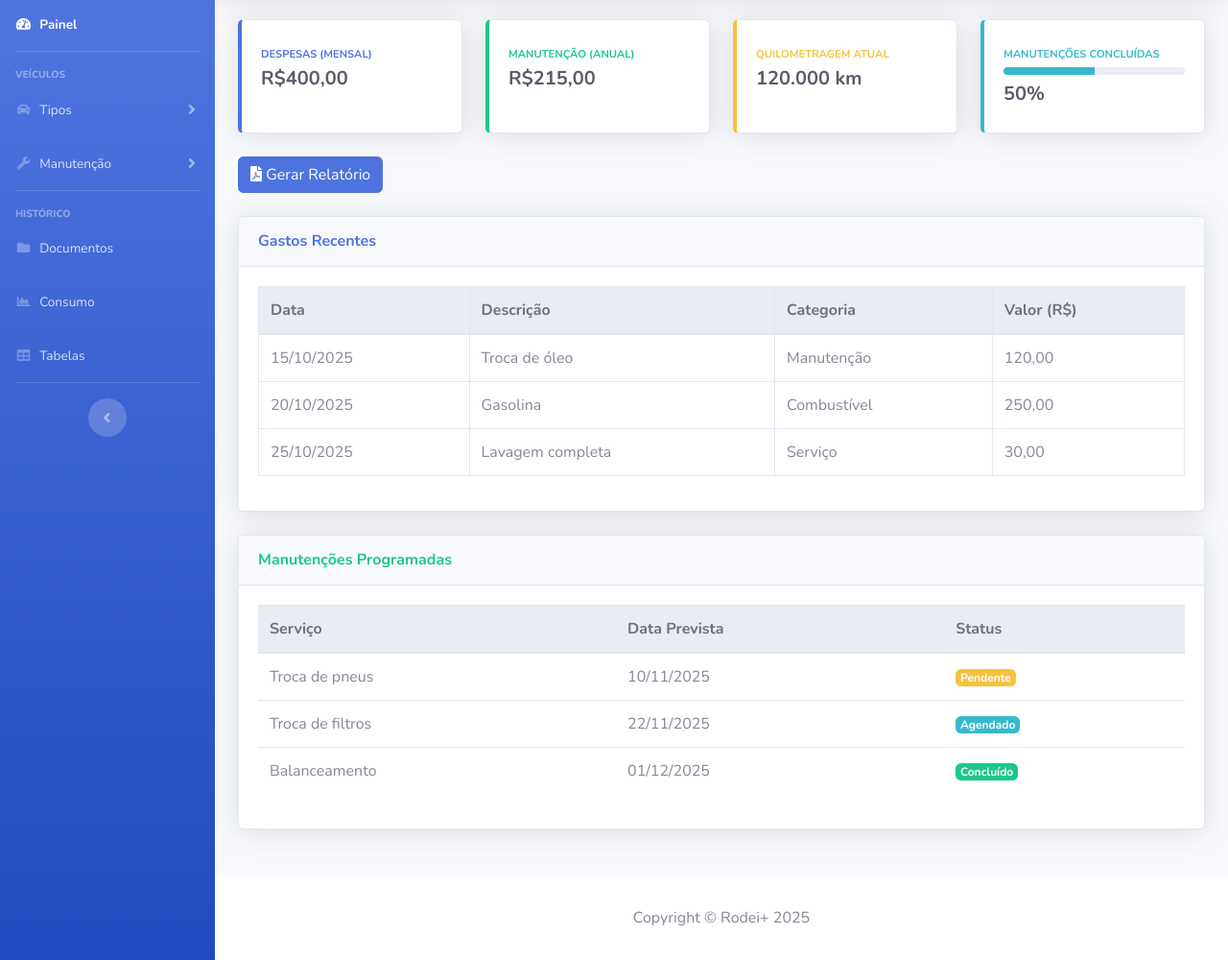
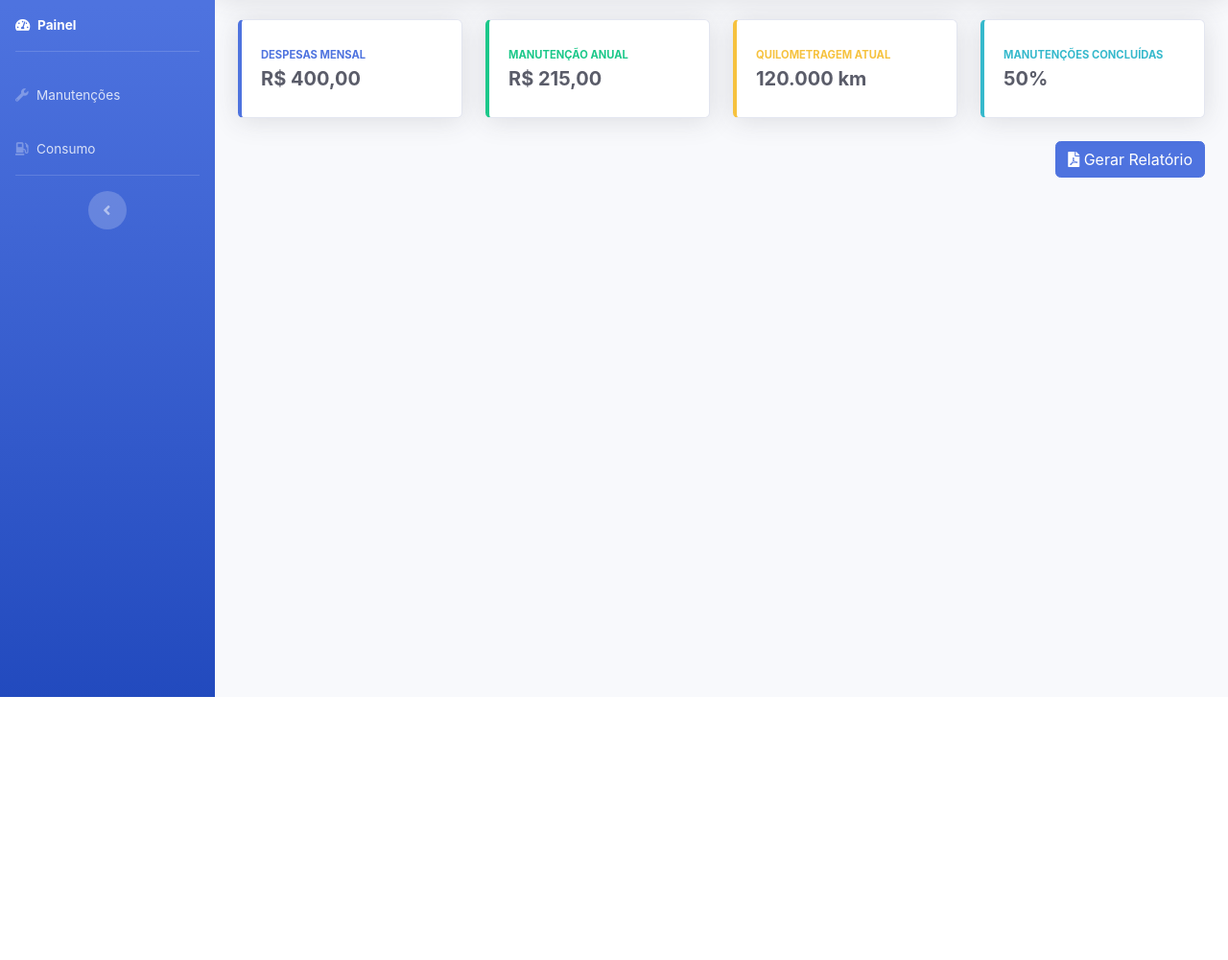
Before and after one commit to vinicius-beep/rodeimais, a website: page index.html in a window 1280 px wide. Shown: the part 74-1074 px from the top of the page at 96% size. After the commit the page ends 800 px from the top, so only its background shows below. Drawn offline with nearby package versions, Linux system fonts and the light colour scheme.

Commit message:
Update index.html

```diff
--- a/index.html
+++ b/index.html
@@ -5,13 +5,10 @@
     <meta charset="utf-8">
     <meta http-equiv="X-UA-Compatible" content="IE=edge">
     <meta name="viewport" content="width=device-width, initial-scale=1, shrink-to-fit=no">
-    <title>Controle de Gastos Veicular - Painel</title>
+    <title>Controle de Gastos Veicular</title>
 
-    <!-- Custom fonts -->
+    <!-- Custom fonts for this template-->
     <link href="vendor/fontawesome-free/css/all.min.css" rel="stylesheet" type="text/css">
-    <link href="https://fonts.googleapis.com/css?family=Nunito:200,300,400,600,700,800,900" rel="stylesheet">
-
-    <!-- Custom styles -->
     <link href="css/sb-admin-2.min.css" rel="stylesheet">
 
     <!-- jsPDF -->
@@ -27,103 +24,79 @@
         <ul class="navbar-nav bg-gradient-primary sidebar sidebar-dark accordion" id="accordionSidebar">
 
             <!-- Sidebar - Brand -->
-            <a class="sidebar-brand d-flex align-items-center justify-content-center" href="index.html">
+            <a class="sidebar-brand d-flex align-items-center justify-content-center" href="#">
                 <div class="sidebar-brand-icon rotate-n-15">
                     <i class="fas fa-car"></i>
                 </div>
-                <div class="sidebar-brand-text mx-3">Controle <sup>Veicular</sup></div>
+                <div class="sidebar-brand-text mx-3">Gastos Veiculares</div>
             </a>
 
+            <!-- Divider -->
             <hr class="sidebar-divider my-0">
+
+            <!-- Nav Item - Dashboard -->
             <li class="nav-item active">
-                <a class="nav-link" href="index.html">
-                    <i class="fas fa-fw fa-tachometer-alt"></i>
+                <a class="nav-link" href="#">
+                    <i class="fas fa-tachometer-alt"></i>
                     <span>Painel</span></a>
             </li>
 
+            <!-- Divider -->
             <hr class="sidebar-divider">
 
-            <div class="sidebar-heading">Veículos</div>
-
-            <li class="nav-item">
-                <a class="nav-link collapsed" href="#" data-toggle="collapse" data-target="#collapseVeiculos">
-                    <i class="fas fa-fw fa-car"></i>
-                    <span>Tipos</span>
-                </a>
-                <div id="collapseVeiculos" class="collapse">
-                    <div class="bg-white py-2 collapse-inner rounded">
-                        <a class="collapse-item" href="#">Carro</a>
-                        <a class="collapse-item" href="#">Moto</a>
-                    </div>
-                </div>
-            </li>
-
-            <li class="nav-item">
-                <a class="nav-link collapsed" href="#" data-toggle="collapse" data-target="#collapseManutencao">
-                    <i class="fas fa-fw fa-wrench"></i>
-                    <span>Manutenção</span>
-                </a>
-                <div id="collapseManutencao" class="collapse">
-                    <div class="bg-white py-2 collapse-inner rounded">
-                        <a class="collapse-item" href="#">Troca de óleo</a>
-                        <a class="collapse-item" href="#">Troca de pneus</a>
-                        <a class="collapse-item" href="#">Limpeza</a>
-                        <a class="collapse-item" href="#">Outros</a>
-                    </div>
-                </div>
-            </li>
-
-            <hr class="sidebar-divider">
-
-            <div class="sidebar-heading">Histórico</div>
-
+            <!-- Nav Item -->
             <li class="nav-item">
                 <a class="nav-link" href="#">
-                    <i class="fas fa-fw fa-folder"></i>
-                    <span>Documentos</span></a>
+                    <i class="fas fa-wrench"></i>
+                    <span>Manutenções</span></a>
             </li>
 
             <li class="nav-item">
                 <a class="nav-link" href="#">
-                    <i class="fas fa-fw fa-chart-area"></i>
+                    <i class="fas fa-gas-pump"></i>
                     <span>Consumo</span></a>
             </li>
 
-            <li class="nav-item">
-                <a class="nav-link" href="#">
-                    <i class="fas fa-fw fa-table"></i>
-                    <span>Tabelas</span></a>
-            </li>
+            <hr class="sidebar-divider d-none d-md-block">
 
-            <hr class="sidebar-divider d-none d-md-block">
+            <!-- Sidebar Toggler -->
             <div class="text-center d-none d-md-inline">
                 <button class="rounded-circle border-0" id="sidebarToggle"></button>
             </div>
+
         </ul>
         <!-- End of Sidebar -->
-
 
         <!-- Content Wrapper -->
         <div id="content-wrapper" class="d-flex flex-column">
 
+            <!-- Main Content -->
             <div id="content">
 
                 <!-- Topbar -->
                 <nav class="navbar navbar-expand navbar-light bg-white topbar mb-4 static-top shadow">
-                    <h4 class="m-0 font-weight-bold text-primary">Painel de Controle</h4>
+
+                    <!-- Sidebar Toggle (Topbar) -->
+                    <button id="sidebarToggleTop" class="btn btn-link d-md-none rounded-circle mr-3">
+                        <i class="fa fa-bars"></i>
+                    </button>
+
+                    <h5 class="m-0 font-weight-bold text-primary">Painel de Controle</h5>
+
                 </nav>
+                <!-- End of Topbar -->
 
-                <!-- Main Content -->
+                <!-- Begin Page Content -->
                 <div class="container-fluid">
 
-                    <!-- Cards -->
+                    <!-- Cards resumo -->
                     <div class="row">
+
                         <div class="col-xl-3 col-md-6 mb-4">
                             <div class="card border-left-primary shadow h-100 py-2">
                                 <div class="card-body">
-                                    <div class="text-xs font-weight-bold text-primary text-uppercase mb-1">
-                                        Despesas (Mensal)</div>
-                                    <div class="h5 mb-0 font-weight-bold text-gray-800">R$400,00</div>
+                                    <div class="text-xs font-weight-bold text-primary text-uppercase mb-1">Despesas Mensal</div>
+                                    <div class="h5 mb-0 font-weight-bold text-gray-800">R$ 400,00</div>
                                 </div>
                             </div>
                         </div>
@@ -131,9 +104,8 @@
                         <div class="col-xl-3 col-md-6 mb-4">
                             <div class="card border-left-success shadow h-100 py-2">
                                 <div class="card-body">
-                                    <div class="text-xs font-weight-bold text-success text-uppercase mb-1">
-                                        Manutenção (Anual)</div>
-                                    <div class="h5 mb-0 font-weight-bold text-gray-800">R$215,00</div>
+                                    <div class="text-xs font-weight-bold text-success text-uppercase mb-1">Manutenção Anual</div>
+                                    <div class="h5 mb-0 font-weight-bold text-gray-800">R$ 215,00</div>
                                 </div>
                             </div>
                         </div>
@@ -141,8 +113,7 @@
                         <div class="col-xl-3 col-md-6 mb-4">
                             <div class="card border-left-warning shadow h-100 py-2">
                                 <div class="card-body">
-                                    <div class="text-xs font-weight-bold text-warning text-uppercase mb-1">
-                                        Quilometragem Atual</div>
+                                    <div class="text-xs font-weight-bold text-warning text-uppercase mb-1">Quilometragem Atual</div>
                                     <div class="h5 mb-0 font-weight-bold text-gray-800">120.000 km</div>
                                 </div>
                             </div>
@@ -151,134 +122,109 @@
                         <div class="col-xl-3 col-md-6 mb-4">
                             <div class="card border-left-info shadow h-100 py-2">
                                 <div class="card-body">
-                                    <div class="text-xs font-weight-bold text-info text-uppercase mb-1">
-                                        Manutenções Concluídas</div>
-                                    <div class="progress progress-sm mb-2">
-                                        <div class="progress-bar bg-info" style="width: 50%"></div>
-                                    </div>
+                                    <div class="text-xs font-weight-bold text-info text-uppercase mb-1">Manutenções Concluídas</div>
                                     <div class="h5 mb-0 font-weight-bold text-gray-800">50%</div>
                                 </div>
                             </div>
                         </div>
+
                     </div>
 
-                    <!-- Botão -->
-                    <div class="mb-4">
+                    <div class="text-right mb-4">
                         <button id="btnRelatorio" class="btn btn-primary"><i class="fas fa-file-pdf"></i> Gerar Relatório</button>
                     </div>
 
-                    <!-- Tabela de Despesas -->
-                    <div class="card shadow mb-4">
-                        <div class="card-header py-3">
-                            <h6 class="m-0 font-weight-bold text-primary">Gastos Recentes</h6>
-                        </div>
-                        <div class="card-body">
-                            <div class="table-responsive">
-                                <table class="table table-bordered">
-                                    <thead class="thead-light">
-                                        <tr>
-                                            <th>Data</th>
-                                            <th>Descrição</th>
-                                            <th>Categoria</th>
-                                            <th>Valor (R$)</th>
-                                        </tr>
-                                    </thead>
-                                    <tbody>
-                                        <tr>
-                                            <td>15/10/2025</td>
-                                            <td>Troca de óleo</td>
-                                            <td>Manutenção</td>
-                                            <td>120,00</td>
-                                        </tr>
-                                        <tr>
-                                            <td>20/10/2025</td>
-                                            <td>Gasolina</td>
-                                            <td>Combustível</td>
-                                            <td>250,00</td>
-                                        </tr>
-                                        <tr>
-                                            <td>25/10/2025</td>
-                                            <td>Lavagem completa</td>
-                                            <td>Serviço</td>
-                                            <td>30,00</td>
-                                        </tr>
-                                    </tbody>
-                                </table>
-                            </div>
-                        </div>
-                    </div>
+                </div>
+                <!-- /.container-fluid -->
 
-                    <!-- Tabela de Manutenções -->
-                    <div class="card shadow mb-5">
-                        <div class="card-header py-3">
-                            <h6 class="m-0 font-weight-bold text-success">Manutenções Programadas</h6>
-                        </div>
-                        <div class="card-body">
-                            <div class="table-responsive">
-                                <table class="table table-hover">
-                                    <thead class="thead-light">
-                                        <tr>
-                                            <th>Serviço</th>
-                                            <th>Data Prevista</th>
-                                            <th>Status</th>
-                                        </tr>
-                                    </thead>
-                                    <tbody>
-                                        <tr>
-                                            <td>Troca de pneus</td>
-                                            <td>10/11/2025</td>
-                                            <td><span class="badge badge-warning">Pendente</span></td>
-                                        </tr>
-                                        <tr>
-                                            <td>Troca de filtros</td>
-                                            <td>22/11/2025</td>
-                                            <td><span class="badge badge-info">Agendado</span></td>
-                                        </tr>
-                                        <tr>
-                                            <td>Balanceamento</td>
-                                            <td>01/12/2025</td>
-                                            <td><span class="badge badge-success">Concluído</span></td>
-                                        </tr>
-                                    </tbody>
-                                </table>
-                            </div>
-                        </div>
-                    </div>
+            </div>
+            <!-- End of Main Content -->
+
+        </div>
+        <!-- End of Content Wrapper -->
+
+    </div>
+    <!-- End of Page Wrapper -->
+
+
+    <!-- Modal de Pré-Visualização -->
+    <div class="modal fade" id="previewModal" tabindex="-1" role="dialog" aria-labelledby="previewModalLabel" aria-hidden="true">
+        <div class="modal-dialog modal-lg" role="document">
+            <div class="modal-content">
+                <div class="modal-header bg-primary text-white">
+                    <h5 class="modal-title">Pré-Visualização do Relatório</h5>
+                    <button type="button" class="close text-white" data-dismiss="modal" aria-label="Fechar">
+                        <span aria-hidden="true">&times;</span>
+                    </button>
+                </div>
+                <div class="modal-body">
+
+                    <h4 class="text-center text-primary mb-4">Relatório de Gastos Veicular</h4>
+
+                    <table class="table table-bordered">
+                        <thead class="thead-light">
+                            <tr>
+                                <th>Categoria</th>
+                                <th>Descrição</th>
+                                <th>Valor</th>
+                            </tr>
+                        </thead>
+                        <tbody>
+                            <tr>
+                                <td>Despesas Mensal</td>
+                                <td>Custos com combustível e pequenas manutenções</td>
+                                <td>R$ 400,00</td>
+                            </tr>
+                            <tr>
+                                <td>Manutenção Anual</td>
+                                <td>Troca de pneus e revisão geral</td>
+                                <td>R$ 215,00</td>
+                            </tr>
+                        </tbody>
+                    </table>
+
+                    <p><strong>Quilometragem Atual:</strong> 120.000 km</p>
+                    <p><strong>Manutenções Concluídas:</strong> 50%</p>
 
                 </div>
+                <div class="modal-footer">
+                    <button id="gerarPDF" class="btn btn-success"><i class="fas fa-download"></i> Gerar PDF</button>
+                    <button type="button" class="btn btn-secondary" data-dismiss="modal">Cancelar</button>
+                </div>
             </div>
-
-            <footer class="sticky-footer bg-white">
-                <div class="container my-auto text-center">
-                    <span>Copyright &copy; Rodei+ 2025</span>
-                </div>
-            </footer>
-
         </div>
     </div>
 
     <!-- Scripts -->
     <script src="vendor/jquery/jquery.min.js"></script>
     <script src="vendor/bootstrap/js/bootstrap.bundle.min.js"></script>
-    <script src="vendor/jquery-easing/jquery.easing.min.js"></script>
     <script src="js/sb-admin-2.min.js"></script>
 
     <script>
+        const { jsPDF } = window.jspdf;
+
+        // Abre a pré-visualização
         document.getElementById('btnRelatorio').addEventListener('click', () => {
-            const { jsPDF } = window.jspdf;
+            $('#previewModal').modal('show');
+        });
+
+        // Gera o PDF
+        document.getElementById('gerarPDF').addEventListener('click', () => {
             const doc = new jsPDF();
-
             doc.setFontSize(18);
             doc.text("Relatório de Gastos Veicular", 20, 20);
 
             doc.setFontSize(12);
             doc.text("Despesas Mensal: R$400,00", 20, 40);
             doc.text("Manutenção Anual: R$215,00", 20, 50);
-            doc.text("Quilometragem atual: 120.000 km", 20, 60);
-            doc.text("Manutenções concluídas: 50%", 20, 70);
+            doc.text("Quilometragem Atual: 120.000 km", 20, 60);
+            doc.text("Manutenções Concluídas: 50%", 20, 70);
 
             doc.save("relatorio_gastos.pdf");
+            $('#previewModal').modal('hide');
         });
     </script>
+
 </body>
+
 </html>
```
